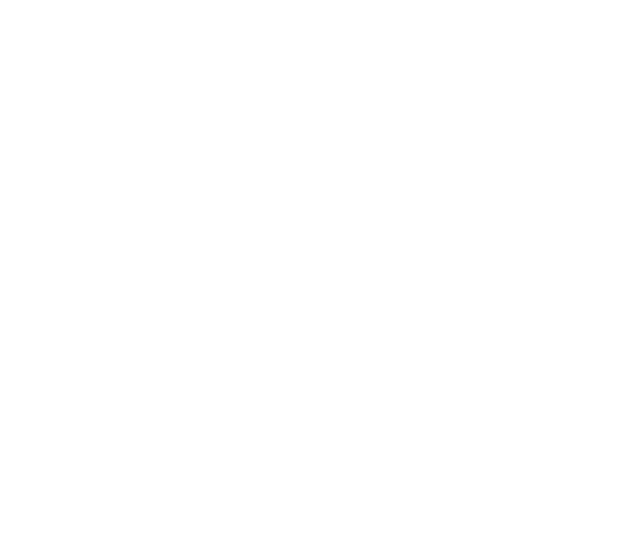
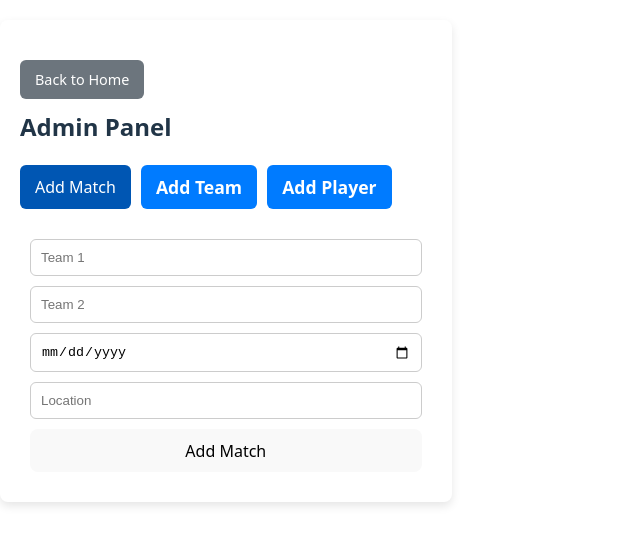
Before and after one commit to kAbhi/l7-football, a React (Vite) app in the folder frontend/: page /admin in a window 1280 px wide. Before the commit this address had no page. Shown: the part 149-694 px from the top of the page, without its empty margins (0-640 px from the left). Built offline with nearby package versions, Linux system fonts and the light colour scheme.

Commit message:
Add Admin page and fetch matches directly

```diff
--- a/frontend/src/App.tsx
+++ b/frontend/src/App.tsx
@@ -4,6 +4,7 @@
 import Teams from "./components/Teams";
 import Players from "./components/Players";
 import Areas from "./components/Areas";
+import Admin from "./components/Admin";
 
 const App = () => (
   <BrowserRouter>
@@ -13,6 +14,7 @@
       <Route path="/teams" element={<Teams />} />
       <Route path="/players" element={<Players />} />
       <Route path="/areas" element={<Areas />} />
+      <Route path="/admin" element={<Admin />} />
     </Routes>
   </BrowserRouter>
 );
--- /dev/null
+++ b/frontend/src/components/Admin.tsx
@@ -0,0 +1,30 @@
+import { useState } from "react";
+import { useNavigate } from "react-router-dom";
+import AddMatchForm from "./AddMatchForm";
+import AddTeamForm from "./AddTeamForm";
+import AddPlayerForm from "./AddPlayerForm";
+
+const Admin = () => {
+  const [activeTab, setActiveTab] = useState("matches");
+  const navigate = useNavigate();
+
+  return (
+    <div className="container">
+      <button className="back-button" onClick={() => navigate("/")}>Back to Home</button>
+      <h2>Admin Panel</h2>
+      <div className="tab-menu">
+        <button className={activeTab === "matches" ? "active" : "primary-button"} onClick={() => setActiveTab("matches")}>Add Match</button>
+        <button className={activeTab === "teams" ? "active" : "primary-button"} onClick={() => setActiveTab("teams")}>Add Team</button>
+        <button className={activeTab === "players" ? "active" : "primary-button"} onClick={() => setActiveTab("players")}>Add Player</button>
+      </div>
+
+      <div className="form-section">
+        {activeTab === "matches" && <AddMatchForm />}
+        {activeTab === "teams" && <AddTeamForm />}
+        {activeTab === "players" && <AddPlayerForm />}
+      </div>
+    </div>
+  );
+};
+
+export default Admin;
--- a/frontend/src/components/Home.tsx
+++ b/frontend/src/components/Home.tsx
@@ -8,6 +8,7 @@
         <Link to="/teams"><button className="primary-button">Teams</button></Link>
         <Link to="/players"><button className="primary-button">Players</button></Link>
         <Link to="/areas"><button className="primary-button">Areas</button></Link>
+        <Link to="/admin"><button className="primary-button">Admin</button></Link>
         <a href="http://localhost:5000/apidocs/" target="_blank" rel="noopener noreferrer">
           <button className="api-docs-button">API Docs</button>
         </a>
--- a/frontend/src/components/Matches.tsx
+++ b/frontend/src/components/Matches.tsx
@@ -1,32 +1,39 @@
-import { useState } from "react";
+import { useState, useEffect } from "react";
 import { useNavigate } from "react-router-dom";
 import axios from "axios";
 import AddMatchForm from "./AddMatchForm";
 
 const Matches = () => {
   const [matches, setMatches] = useState([]);
-  const [showForm, setShowForm] = useState(false);
   const navigate = useNavigate();
 
-  const fetchMatches = async () => {
-    const res = await axios.get("http://localhost:5000/matches");
-    setMatches(res.data);
-  };
+  // Fetch matches on page load
+  useEffect(() => {
+    const fetchMatches = async () => {
+      try {
+        const res = await axios.get("http://localhost:5000/matches");
+        setMatches(res.data);
+      } catch (error) {
+        console.error("Error fetching matches:", error);
+      }
+    };
+    fetchMatches();
+  }, []);
 
   return (
     <div className="container">
       <h2>Matches</h2>
       <button className="back-button" onClick={() => navigate("/")}>Back to Home</button>
-      <div className="button-group">
-          <button className="primary-button" onClick={fetchMatches}>Get Matches</button>
-          <button className="primary-button" onClick={() => setShowForm(!showForm)}>Add Match</button>
+
+      <div className="cards">
+        {matches.map((match) => (
+          <div key={match.id} className="card">
+            <h3>{match.team1} vs {match.team2}</h3>
+            <p><strong>Date:</strong> {match.date}</p>
+            <p><strong>Location:</strong> {match.location}</p>
+          </div>
+        ))}
       </div>
-      {showForm && <AddMatchForm onMatchAdded={fetchMatches} />}
-      <ul>
-        {matches.map((match) => (
-          <li key={match.id}>{match.team1} vs {match.team2} on {match.date} ({match.location})</li>
-        ))}
-      </ul>
     </div>
   );
 };
--- a/frontend/src/index.css
+++ b/frontend/src/index.css
@@ -90,13 +90,8 @@
 /* ========== Page Layout ========== */
 .container {
   width: 100%;
-  max-width: 800px;
   margin: 20px auto 0;
   padding: 20px;
-  display: flex;
-  flex-direction: column;
-  align-items: flex-start;
-  justify-content: flex-start;
   background: rgba(255, 255, 255, 0.1);
   border-radius: 8px;
   box-shadow: 0 4px 10px rgba(0, 0, 0, 0.1);
@@ -145,6 +140,25 @@
   background-color: #5a6268;
 }
 
+.tab-menu {
+  display: flex;
+  gap: 10px;
+  margin-bottom: 20px;
+}
+
+.tab-menu button {
+  background: #007bff;
+  color: white;
+  padding: 10px 15px;
+  border: none;
+  border-radius: 6px;
+  cursor: pointer;
+}
+
+.tab-menu button.active {
+  background: #0056b3;
+}
+
 /* ========== Form Styling ========== */
 form {
   display: flex;
@@ -172,3 +186,37 @@
 .api-docs-button:hover {
   background-color: #218838; /* Darker green on hover */
 }
+
+/* ============= Card Styling =================== */
+/* Cards Layout */
+.cards {
+  display: grid;
+  grid-template-columns: repeat(auto-fit, minmax(300px, 1fr)); /* Responsive grid */
+  gap: 15px;
+  margin-top: 20px;
+}
+
+/* Individual Card */
+.card {
+  background: white;
+  color: black;
+  padding: 15px;
+  border-radius: 8px;
+  box-shadow: 0px 4px 8px rgba(0, 0, 0, 0.1);
+  transition: transform 0.2s ease-in-out;
+}
+
+.card:hover {
+  transform: translateY(-5px);
+}
+
+.card h3 {
+  margin: 0;
+  font-size: 1.3em;
+  color: #007bff;
+}
+
+.card p {
+  margin: 5px 0;
+  font-size: 1em;
+}
```
